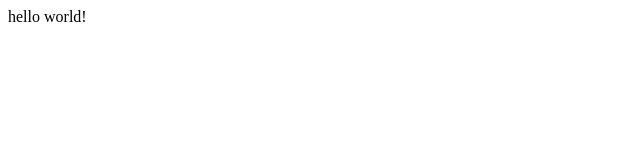
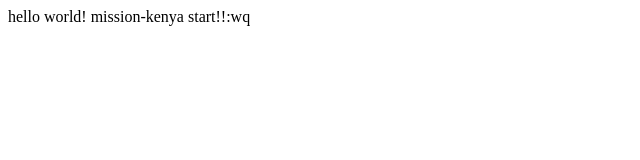
Before and after one commit to okyoujin/mission-kenya, a plain HTML site: page index.html in a window 1280 px wide. Shown: the whole page, without its empty margins (0-640 px from the left). Drawn offline with Linux system fonts and the light colour scheme.

Commit message:
change index.html

```diff
--- a/index.html
+++ b/index.html
@@ -4,5 +4,6 @@
   </head>
   <body>
 	  hello world!
+	  mission-kenya start!!:wq
   </body>
 </html>
```
